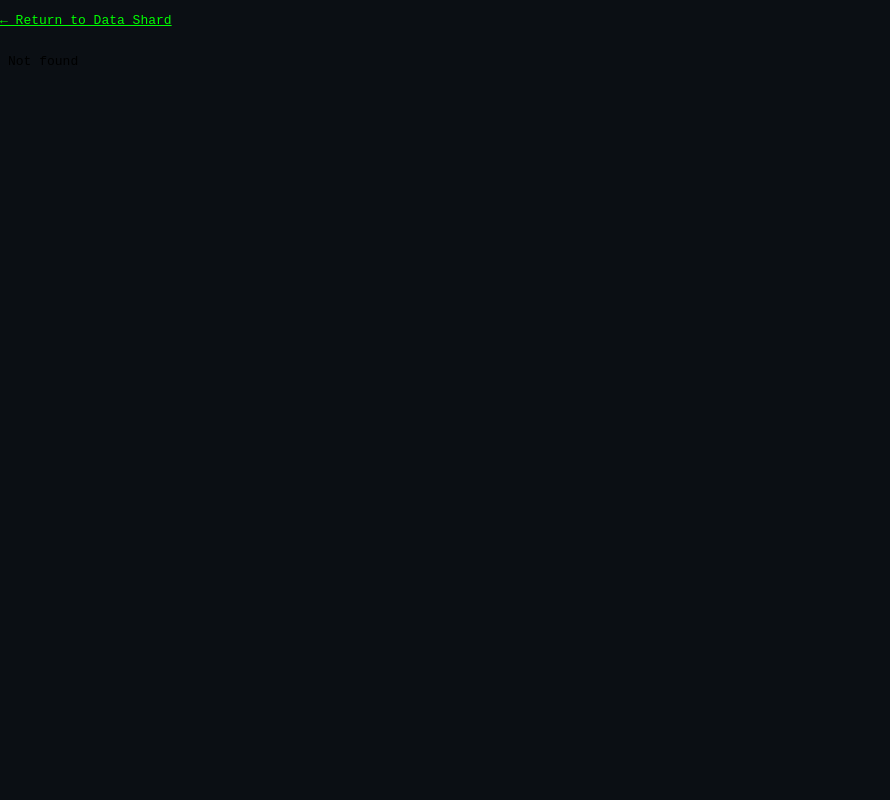
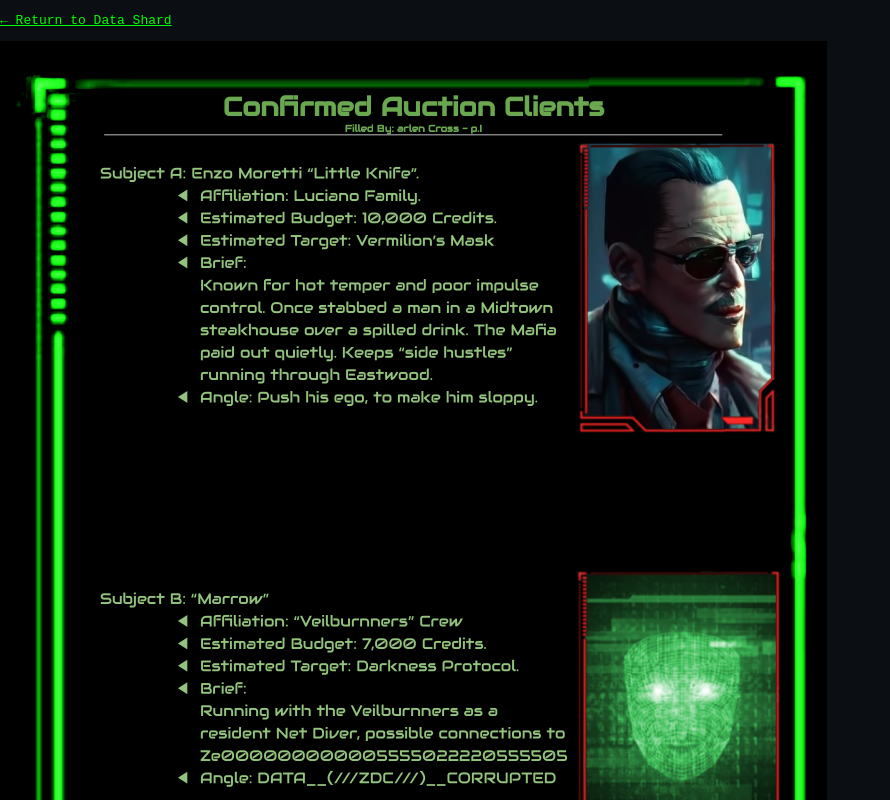
Before and after one commit to StriderNara-Edgebound/Edgebound, a plain HTML site: page clients.html in a window 1280 px wide. Shown: the whole page, without its empty margins (0-890 px from the left). Drawn offline with Linux system fonts and the light colour scheme.

Commit message:
Update clients.html

```diff
--- a/clients.html
+++ b/clients.html
@@ -30,6 +30,6 @@
 <body>
   <div id="overlay">Loading Confirmed Client Data...</div>
   <p><a href="index.html" style="color:#0f0;">← Return to Data Shard</a></p>
-  <iframe src="assets/images/clients.pdf"></iframe>
+  <img src="assets/images/clients.png" alt="Client List">
 </body>
 </html>
```
